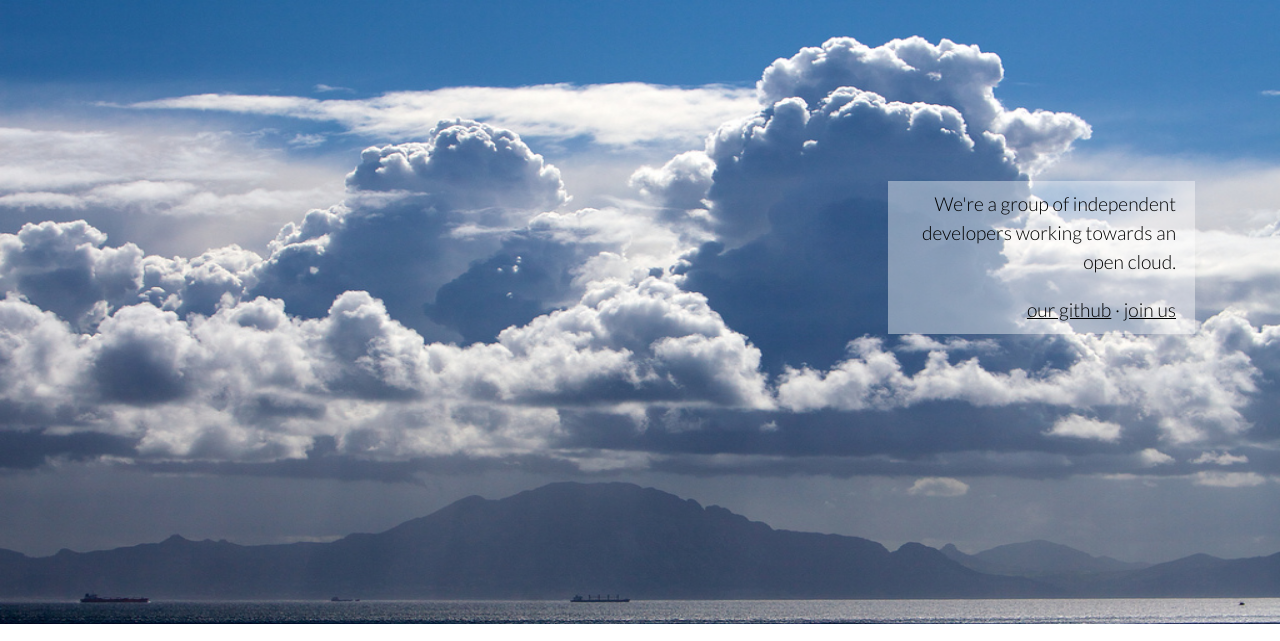
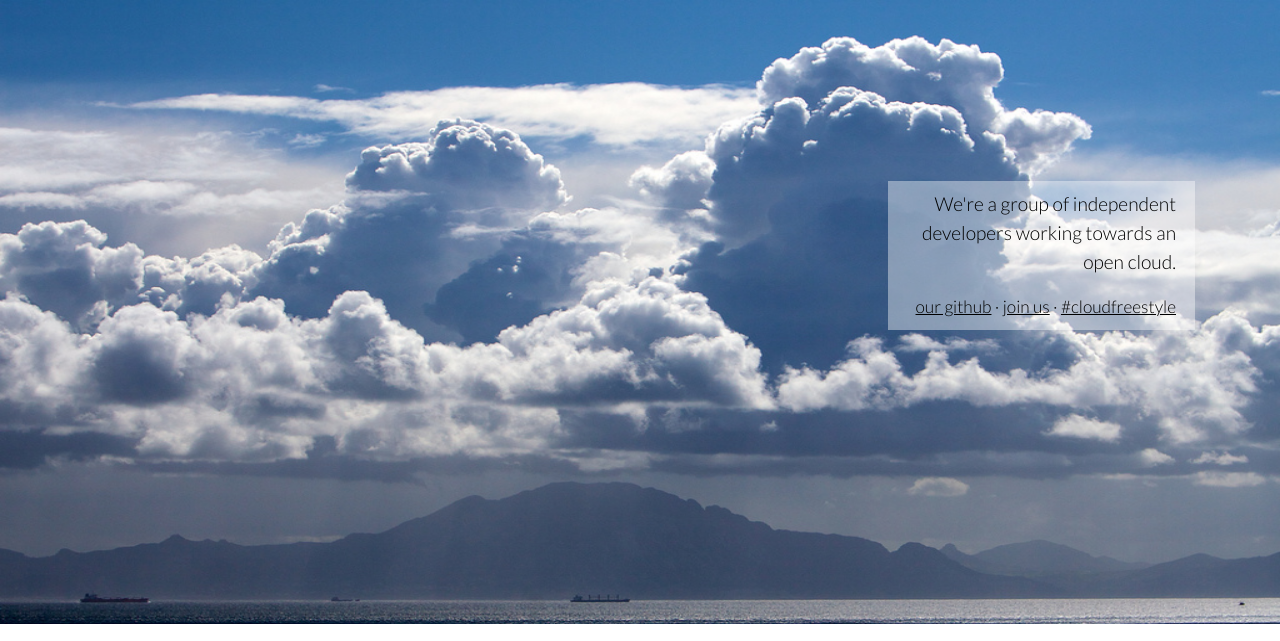
Before and after one commit to cloudfreestyle/cloudfreestyle.github.com, a plain HTML site: page index.html in a window 1280 px wide. Shown: the top 641 px of the page. Drawn offline with Linux system fonts and the light colour scheme.

Commit message:
Add IRC link.

```diff
--- a/index.html
+++ b/index.html
@@ -13,7 +13,9 @@
                 </div>
                 <div id="infoboxlinks">
                     <a href="https://github.com/cloudfreestyle">our github</a> &middot; <a
-                        href="https://groups.google.com/forum/#!forum/cloudfreestyle">join us</a>
+                        href="https://groups.google.com/forum/#!forum/cloudfreestyle">join
+                        us</a> &middot; <a
+                        href="http://webchat.freenode.net?channels=cloudfreestyle&uio=d4">#cloudfreestyle</a>
                 </div>
             </div>
             <div class="maintext">
--- a/style.css
+++ b/style.css
@@ -52,6 +52,7 @@ body {
 }
 
 #infoboxlinks {
+    font-size: 0.9em;
     padding-top: 1em;
 }
 
```
